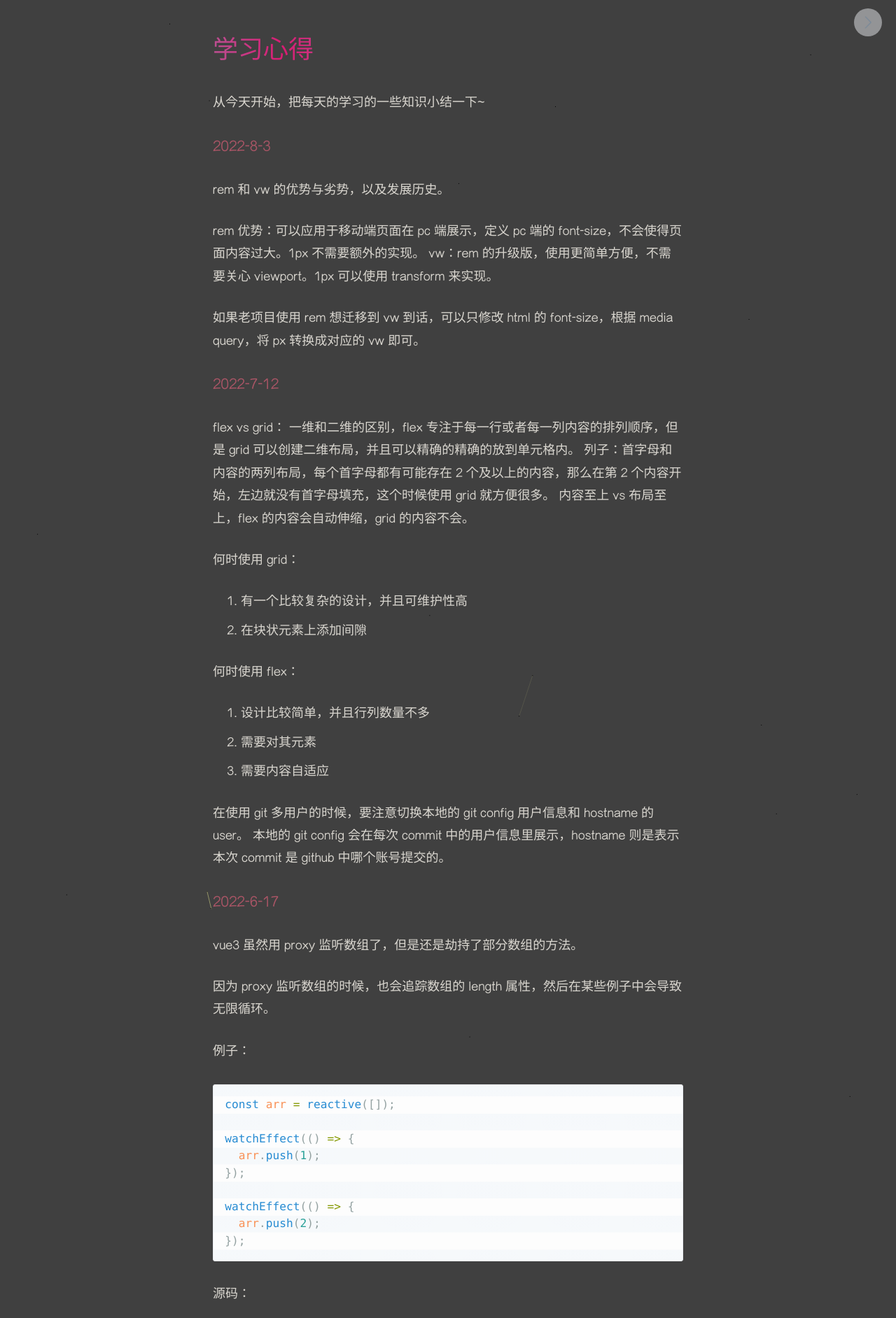
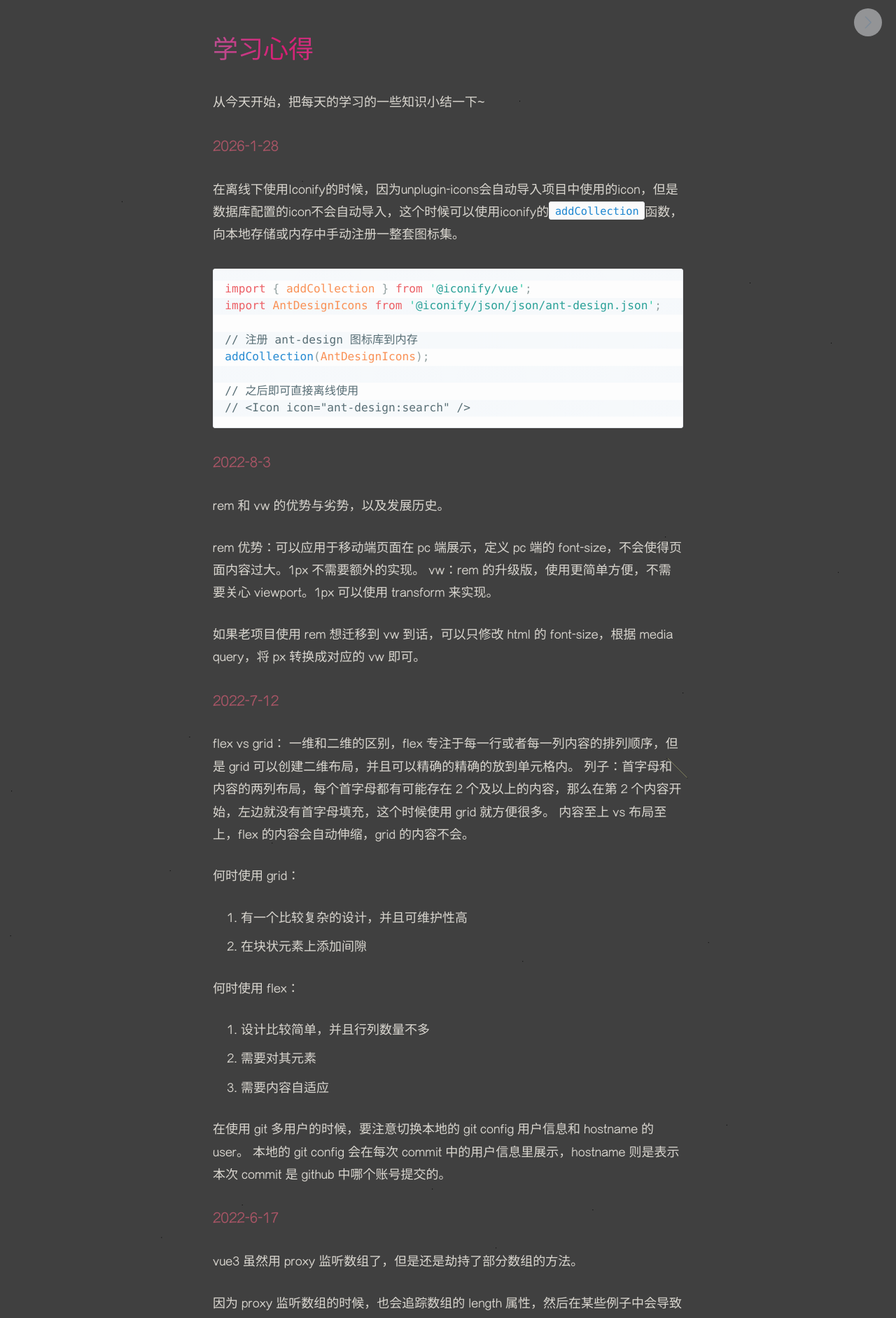
Before and after one commit to Yhspehy/Yhspehy.github.io, a Jekyll site: the page built from _posts/tech/2017-2-13-Study.md, in a window 1280 px wide. Shown: the top 1884 px of the page at 70% size. Built offline with Jekyll 4.4.1, drawn with Linux system fonts in a browser that asks for light colours; comment, search, counter and statistics services are not loaded; some of the changed text lies outside the part shown.

Commit message:
feat: update study.md

````diff
--- a/_posts/tech/2017-2-13-Study.md
+++ b/_posts/tech/2017-2-13-Study.md
@@ -6,6 +6,21 @@ keywords: Study
 ---
 
 从今天开始，把每天的学习的一些知识小结一下~
+
+### 2026-1-28
+
+在离线下使用Iconify的时候，因为unplugin-icons会自动导入项目中使用的icon，但是数据库配置的icon不会自动导入，这个时候可以使用iconify的`addCollection`函数，向本地存储或内存中手动注册一整套图标集。
+
+```js
+import { addCollection } from '@iconify/vue';
+import AntDesignIcons from '@iconify/json/json/ant-design.json';
+
+// 注册 ant-design 图标库到内存
+addCollection(AntDesignIcons);
+
+// 之后即可直接离线使用
+// <Icon icon="ant-design:search" />
+```
 
 ### 2022-8-3
 
@@ -602,8 +617,8 @@ instanceof 的原理：能否在实例的原型链中找到该该实例的构造
 > 卸载过程
 > componentWillUnmount
 
-8. let 和 var 的区别
-9. 使用过构建工具吗？webpack 的 loader 是干什么的？
+1. let 和 var 的区别
+2. 使用过构建工具吗？webpack 的 loader 是干什么的？
 
 ### 2018-3-19
 
````
Also changed, not shown: _posts/tech/2018-6-27-面试问题归纳.md (+13 -0 lines).
